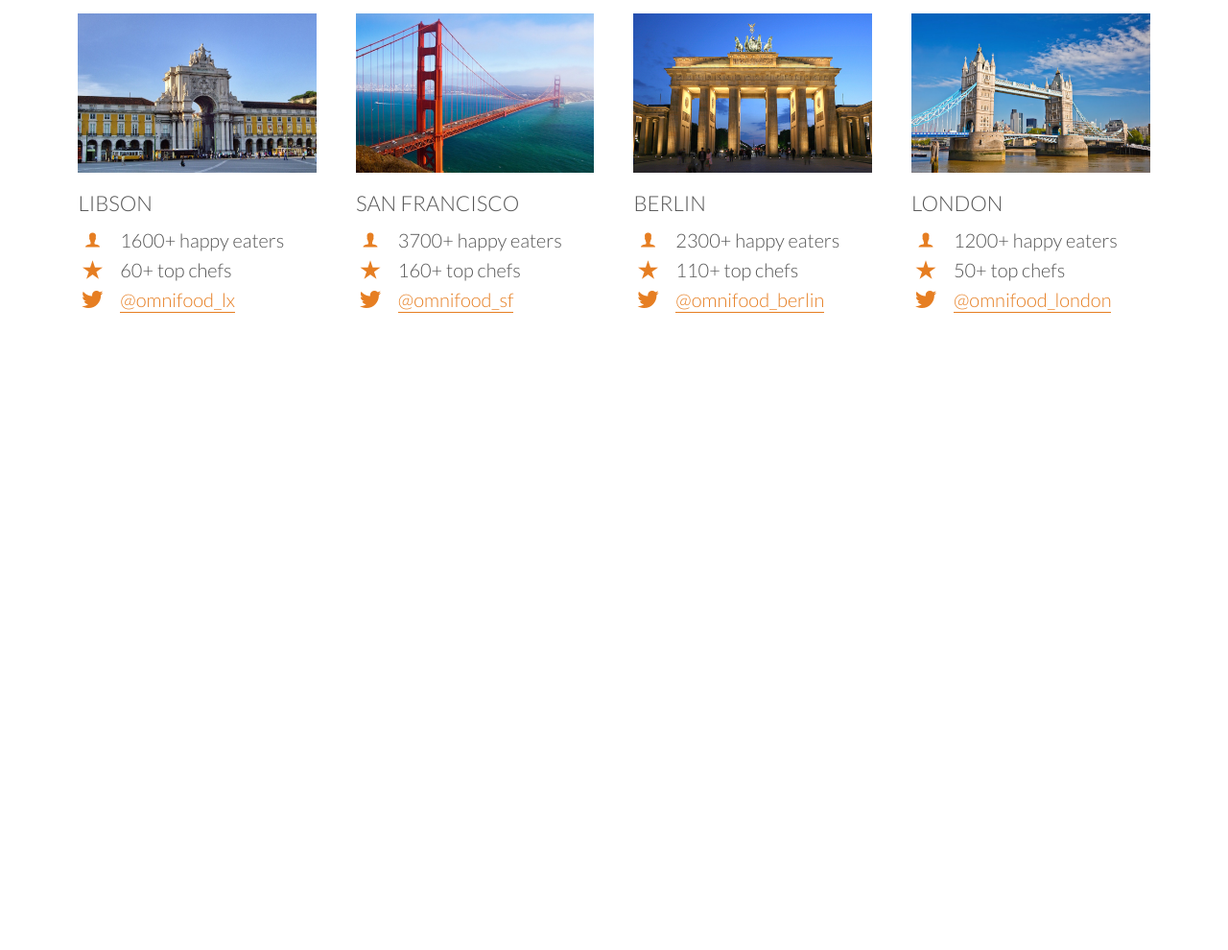
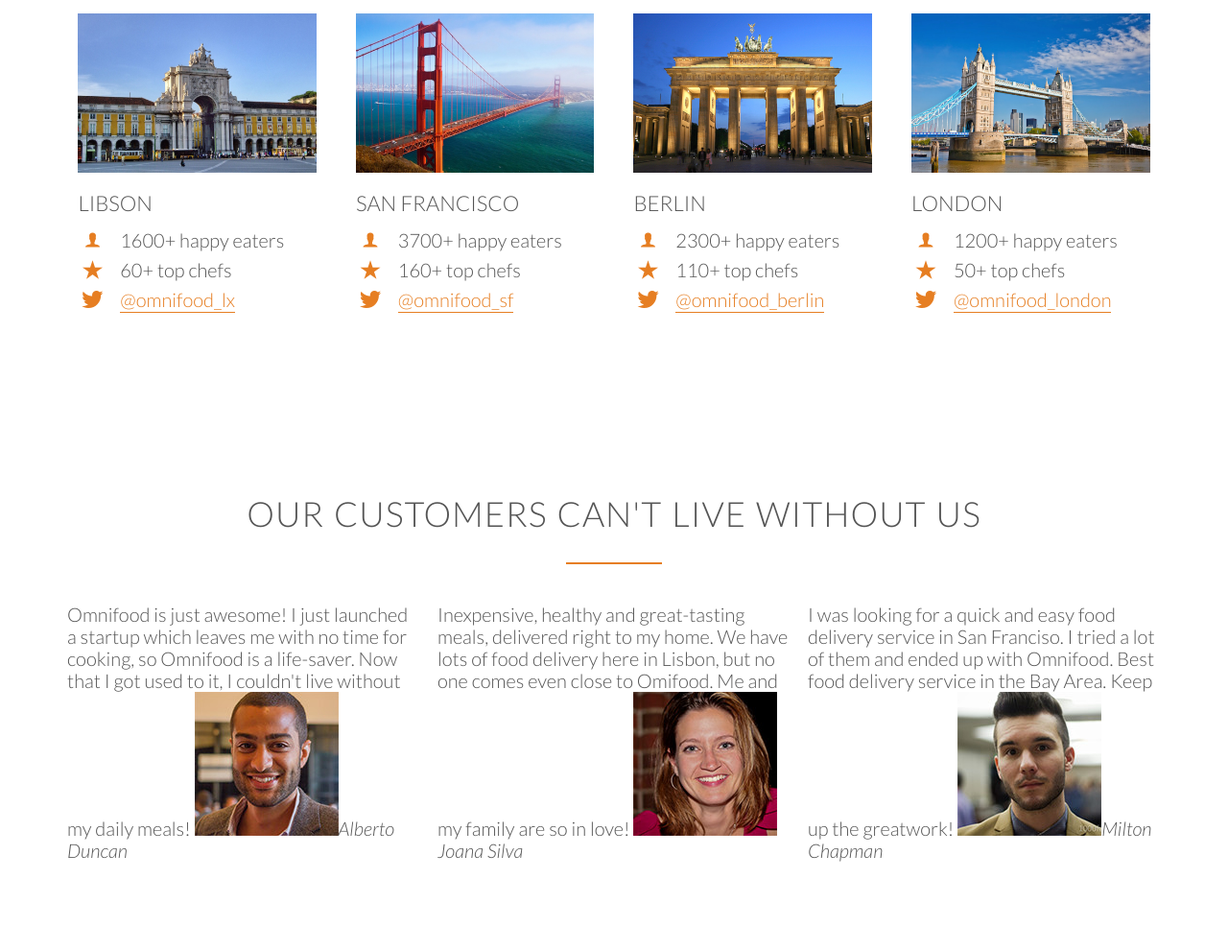
Before and after one commit to Benne641/Omnifood, a plain HTML site: page index.html in a window 1280 px wide. Shown: the part 2942-3932 px from the top of the page at 96% size. Before the commit the page ends 3377 px from the top, so only its background shows below. Drawn offline with Linux system fonts and the light colour scheme; files whose address does not match are found by name.

Commit message:
Testimonials section complete

```diff
--- a/index.html
+++ b/index.html
@@ -217,6 +217,33 @@
 
         </section>
 
+        <section class="section-testimonials">
+          <div class="row">
+                <h2>Our customers can't live without us</h2>
+          </div>
+          <div class="row">
+                <div class="col span-1-of-3">
+                    <blockquote>
+                        Omnifood is just awesome! I just launched a startup which leaves me with no time for cooking, so Omnifood is a life-saver. Now that I got used to it, I couldn't live without my daily meals!
+                        <cite><img src="resources/img/customer-1.jpg">Alberto Duncan</cite>
+                    </blockquote>
+                </div>
+                <div class="col span-1-of-3">
+                    <blockquote>
+                        Inexpensive, healthy and great-tasting meals, delivered right to my home. We have lots of food delivery here in Lisbon, but no one comes even close to Omifood. Me and my family are so in love!
+                        <cite><img src="resources/img/customer-2.jpg">Joana Silva</cite>
+                    </blockquote>
+                </div>
+                <div class="col span-1-of-3">
+                    <blockquote>
+                        I was looking for a quick and easy food delivery service in San Franciso. I tried a lot of them and ended up with Omnifood. Best food delivery service in the Bay Area. Keep up the greatwork!
+                        <cite><img src="resources/img/customer-3.jpg">Milton Chapman</cite>
+                    </blockquote>
+                </div>
+          </div>
+
+        </section>
+
 
     </body>
 
--- a/resources/css/style.css
+++ b/resources/css/style.css
@@ -193,6 +193,7 @@ header {
     background-size: cover;
     background-position: center;
     height: 100vh;
+    background-attachment: fixed;
 
 }
 
@@ -368,3 +369,7 @@ btn-app:visited {
 .city-feature {
     margin-bottom: 5px;
 }
+
+/*--------------------------------------*/
+/*Testimonials*/
+/*--------------------------------------*/
```
Also changed, not shown: 1 other file.
